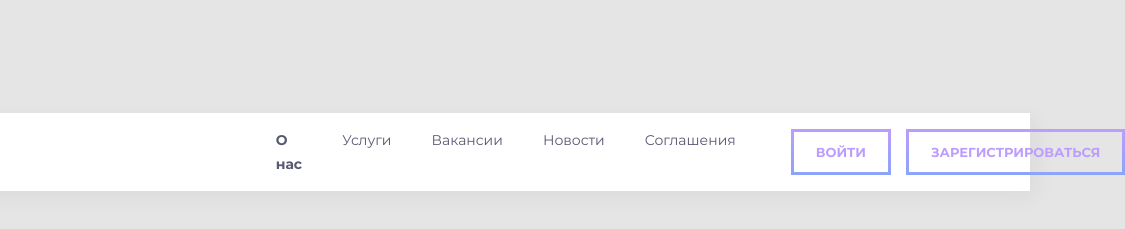
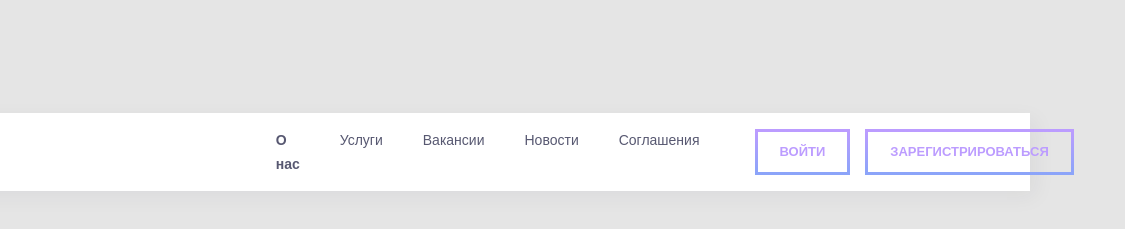
Before and after one commit to anastasila/BookingLanding, a plain HTML site: page UIKit/Headers&Footers.html in a window 1280 px wide. Shown: the part 29-258 px from the top of the page, 250-1375 px from the left, 1125 px wide, since content can reach past the window. Drawn offline with Linux system fonts and the light colour scheme.

Commit message:
Edit fonts

```diff
--- a/UIKit/Headers&Footers.html
+++ b/UIKit/Headers&Footers.html
@@ -3,7 +3,8 @@
 <head>
     <meta charset="UTF-8">
     <meta name="viewport" content="width=device-width, initial-scale=1.0">
-    <link rel="stylesheet" href="../css/main.css">
+    <link rel="stylesheet" href="../css/style.css">
+    <link rel="stylesheet" href="../css/fonts.css">
     <link rel="icon" href="img/logo.svg" type="image/x-icon">
     <title>Headers&Footers</title>
 </head>
--- /dev/null
+++ b/css/fonts.css
@@ -0,0 +1,20 @@
+@font-face {
+  font-family: "Montserrat-Regular", sans-serif;
+  font-weight: normal;
+  font-style: normal;
+  font-display: swap;
+  src: local("Montserrat"),
+    url("../fonts/Montserrat-Regular.woff") format("woff"),
+    url("../fonts/Montserrat-Regular.ttf") format("ttf"),
+    url("../fonts/Montserrat-Regular.svg#webfont") format("svg");
+}
+
+@font-face {
+  font-family: "Montserrat-Bold", sans-serif;
+  font-weight: bold;
+  font-style: normal;
+  font-display: swap;
+  src: local("Montserrat"), url("../fonts/Montserrat-Bold.woff") format("woff"),
+    url("../fonts/Montserrat-Bold.ttf") format("ttf"),
+    url("../fonts/Montserrat-Bold.svg#webfont") format("svg");
+}
--- a/css/main.css
+++ b/css/style.css
@@ -1,33 +1,3 @@
-@font-face {
-  font-family: "Quicksand";
-  font-weight: bold;
-  font-style: normal;
-  font-weight: 700;
-  src: local("Quicksand-Bold"),
-    url("../fonts/Quicksand-Bold.woff") format("woff"),
-    url("../fonts/Quicksand-Bold.ttf") format("ttf"),
-    url("../fonts/Quicksand-Bold.svg#webfont") format("svg");
-}
-
-@font-face {
-  font-family: "Montserrat";
-  font-weight: normal;
-  font-style: normal;
-  src: local("Montserrat"),
-    url("../fonts/Montserrat-Regular.woff") format("woff"),
-    url("../fonts/Montserrat-Regular.ttf") format("ttf"),
-    url("../fonts/Montserrat-Regular.svg#webfont") format("svg");
-}
-
-@font-face {
-  font-family: "Montserrat";
-  font-weight: bold;
-  font-style: normal;
-  src: local("Montserrat"), url("../fonts/Montserrat-Bold.woff") format("woff"),
-    url("../fonts/Montserrat-Bold.ttf") format("ttf"),
-    url("../fonts/Montserrat-Bold.svg#webfont") format("svg");
-}
-
 @media (min-width: 1920px) {
   .full-screen {
     width: 50vw;
@@ -39,27 +9,43 @@
   }
 }
 
-* {
+html {
+  box-sizing: border-box;
+}
+
+*,
+*::before,
+*::after {
+  box-sizing: inherit;
   margin: 0;
   padding: 0;
 }
 
+h1,
+h2,
+h3,
+h4,
+h5,
+h6 {
+  margin: 0;
+}
+
 h1 {
-  font-family: "Quicksand", "Open Sans", sans-serif;
+  font-family: "Quicksand", sans-serif;
   font-size: 1.5rem;
   line-height: 30px;
   color: #1f2041;
 }
 
 h2 {
-  font-family: "Quicksand", "Open Sans", sans-serif;
+  font-family: "Quicksand", sans-serif;
   font-size: 0.75rem;
   line-height: 24px;
   color: #1f2041;
 }
 
 h3 {
-  font-family: Montserrat;
+  font-family: "Montserrat-Bold", sans-serif;
   font-style: normal;
   font-weight: bold;
   font-size: 0.75rem;
@@ -73,10 +59,12 @@ li {
   display: block;
   padding: 0;
   margin: 0;
+  list-style: none;
 }
 
 a {
   text-decoration: none;
+  color: inherit;
 }
 
 div {
@@ -87,7 +75,7 @@ div {
 
 body p,
 body a {
-  font-family: Montserrat;
+  font-family: "Montserrat-Regular", sans-serif;
   font-weight: normal;
   font-style: normal;
   font-size: 0.8125rem;
```
Also changed, not shown: index.html (+2 -0 lines).
